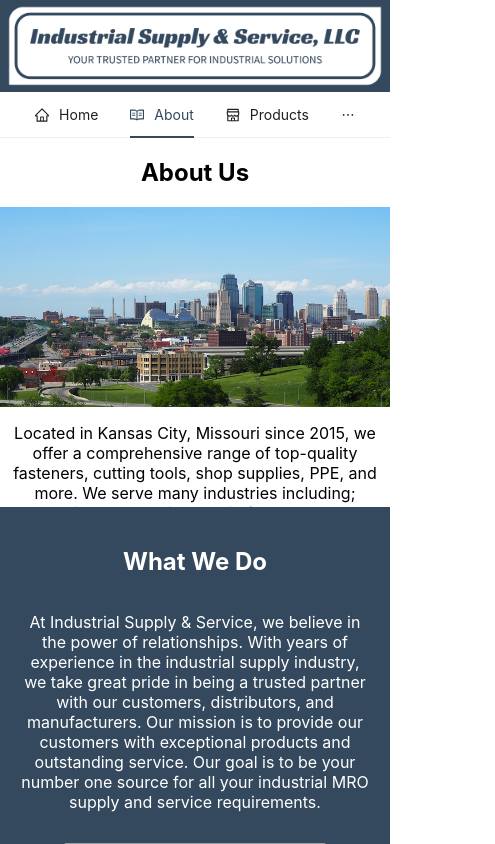
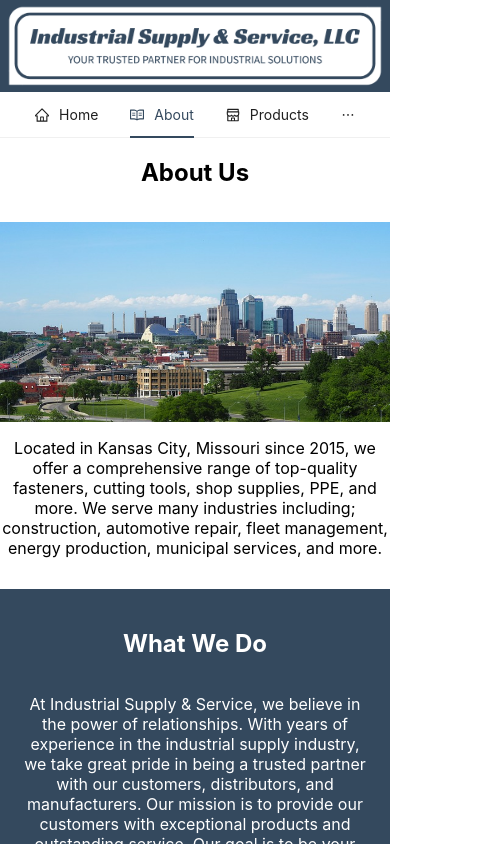
Before and after one commit to cmkaylor/isupply-v3, a React (Create React App) app: page /#/Services in a window 390 px wide. Both pictures are taken after a click on the item "About". Shown: the top 844 px of the page, 495 px wide, since content can reach past the window. Built offline with nearby package versions, Linux system fonts and the light colour scheme; grey boxes are pictures that could not be loaded.

Commit message:
Make about page more responsive

```diff
--- a/src/pages/About.js
+++ b/src/pages/About.js
@@ -15,7 +15,7 @@
   return (
     <Flex justify="center" align="center" vertical ={true} style={{height: '180vh', textAlign: 'center'}}>
       <h2>About Us</h2>
-      <Flex justify="top" align="center" flex="auto" vertical={true} style={{maxWidth: '600px', maxHeight: '300px'}}>
+      <Flex justify="center" align="center" flex="auto" vertical={true} style={{maxWidth: '600px', height: '200px'}}>
         <img style={{height: '200px', width: '100%'}} src={City} alt="Kansas City Skyline"/>
         <p>
           Located in Kansas City, Missouri since 2015, we offer a comprehensive range of top-quality fasteners, cutting tools,
@@ -23,7 +23,7 @@
           energy production, municipal services, and more.
         </p>
       </Flex>
-      <div style={{display: 'grid', gridTemplateColumns: 'repeat( auto-fit, minmax(250px, 1fr)', justifyContent: 'center', alignItems: 'center', backgroundColor: '#34495E', color: '#FFFFFF', padding: '20px', gap: '15px', marginTop: '4c5px'}}>
+      <div style={{display: 'grid', gridTemplateColumns: 'repeat( auto-fit, minmax(250px, 1fr)', justifyContent: 'center', alignItems: 'center', backgroundColor: '#34495E', color: '#FFFFFF', padding: '20px', gap: '15px'}}>
         <Flex justify="top" align="center" flex="auto" vertical={true}>
           <h2>What We Do</h2>
           <p>
@@ -74,7 +74,7 @@
       <Flex justify="center" align="center" flex="auto" vertical={true} marginTop='0px'>
         <h2>GARD Specialists Company</h2>
         <Divider style={{backgroundColor: 'black', margin: '0px'}}/>
-        <p style={{width: '600px'}}>
+        <p style={{maxWidth: '600px'}}>
           We are the exclusive representative of GARD Specialists Company and the Gardsert Thread Repair System for the Central States Region.
         </p>
         <img src={GardLogo} alt="GARD Specialists Company"/>
```
